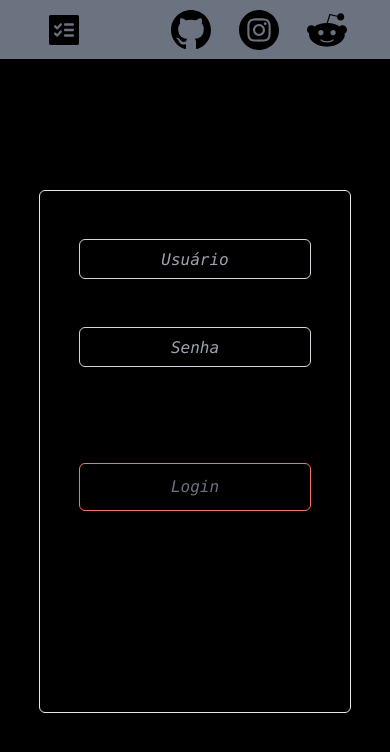
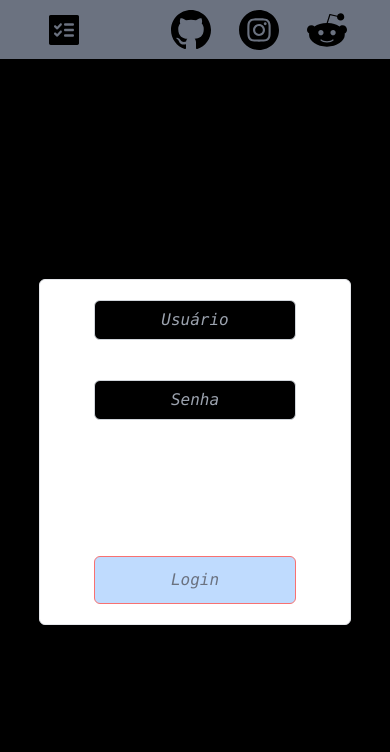
Before and after one commit to Joao-Vtr-Oliveira/ToDoList-Login-MarvelApi-Context, a React (Vite) app: page / in a window 390 px wide. Shown: the top 752 px of the page. Built offline with nearby package versions, Linux system fonts and the light colour scheme.

Commit message:
fix: responsive login box and screen

```diff
--- a/src/App.tsx
+++ b/src/App.tsx
@@ -16,7 +16,7 @@ function App() {
   return (
     <LoginContextProvider setIsLogged={setIsLogged}>
       <BrowserRouter>
-        <div className="bg-black w-screen h-screen flex flex-col justify-center items-center">
+        <div className="bg-black max-w-screen-xl-1366 w-full h-screen flex flex-col justify-center items-center">
           <Header />
           <Routes>
             <Route
@@ -53,7 +53,7 @@ function App() {
 function StyledContainerLogin({ children }: StyledContainerProps) {
   return (
     <div className="flex justify-center items-center w-full h-full">
-      <div className="border rounded-md w-4/5 h-2/3 xl:w-1/5 xl:h-2/3">
+      <div className="bg-white border rounded-md w-4/5  xl:w-1/5">
         {children}
       </div>
     </div>
--- a/src/components/Button.tsx
+++ b/src/components/Button.tsx
@@ -2,7 +2,7 @@ import { ButtonType } from "../types/ButtonType"
 
 function Button({text, onClick, className, ...rest}: ButtonType) {
   return (
-    <button onClick={onClick} className={`text-white w-3/4 h-12 mt-0 font-mono font-bold rounded-md border border-gray-300 hover:border-custom-purple hover:italic disabled:border-red-400 disabled:text-gray-500 disabled:font-normal disabled:italic ${className} xl:mt-0`} {...rest}>{text}</button>
+    <button onClick={onClick} className={`text-gray-500 w-3/4 h-12 mt-0 font-mono bg-blue-200 font-bold rounded-md border border-gray-300 hover:border-custom-purple hover:italic disabled:border-red-400 disabled:text-gray-500 disabled:font-normal disabled:italic ${className} xl:mt-0`} {...rest}>{text}</button>
   )
 }
 
--- a/src/components/Header.tsx
+++ b/src/components/Header.tsx
@@ -3,7 +3,7 @@ import Svg from "./Svg";
 //h-16
 function Header() {
   return (
-    <div className="w-screen h-16 bg-gray-500 flex items-center justify-around">
+    <div className="w-full h-16 bg-gray-500 flex items-center justify-around">
       <div>
         <Svg type="todo" />
       </div>
--- a/src/components/InputText.tsx
+++ b/src/components/InputText.tsx
@@ -10,7 +10,7 @@ function InputText({
 }: InputTextType) {
   return (
     <input
-      className={`w-3/4 h-10 mt-12 mb-0 text-center text-white font-mono bg-transparent rounded-md border border-gray-300 focus:outline-none  focus:border-custom-purple placeholder:italic placeholder:text-center xl:mb-24 ${className}`}
+      className={`w-3/4 h-10 mb-0 text-center text-white font-mono bg-black rounded-md border border-gray-300 focus:outline-none  focus:border-custom-purple placeholder:italic placeholder:text-center ${className}`}
       type={type}
       value={value}
       placeholder={placeholder}
--- a/src/main.tsx
+++ b/src/main.tsx
@@ -5,6 +5,8 @@ import './index.css'
 
 ReactDOM.createRoot(document.getElementById('root')!).render(
   <React.StrictMode>
-    <App />
+    <div className='bg-black flex flex-col justify-center items-center'>
+      <App />
+    </div>
   </React.StrictMode>,
 )
--- a/src/pages/Login/Login.tsx
+++ b/src/pages/Login/Login.tsx
@@ -33,7 +33,7 @@ const Login = () => {
     setPassword(e.target.value);
 
   return (
-    <div className="flex flex-col items-center">
+    <div className="flex flex-col items-center h-full gap-10 p-5 ">
       <InputText
         value={user}
         placeholder="Usuário"
--- a/tailwind.config.js
+++ b/tailwind.config.js
@@ -1,5 +1,6 @@
 /** @type {import('tailwindcss').Config} */
 export default {
+
   content: [
     "./index.html",
     "./src/**/*.{js,ts,jsx,tsx}",
@@ -8,6 +9,9 @@ export default {
     extend: {
       colors: {
         'custom-purple': '#663399'
+      },
+      maxWidth: {
+        'screen-xl-1366': '1366px',
       }
     },
   },
```
